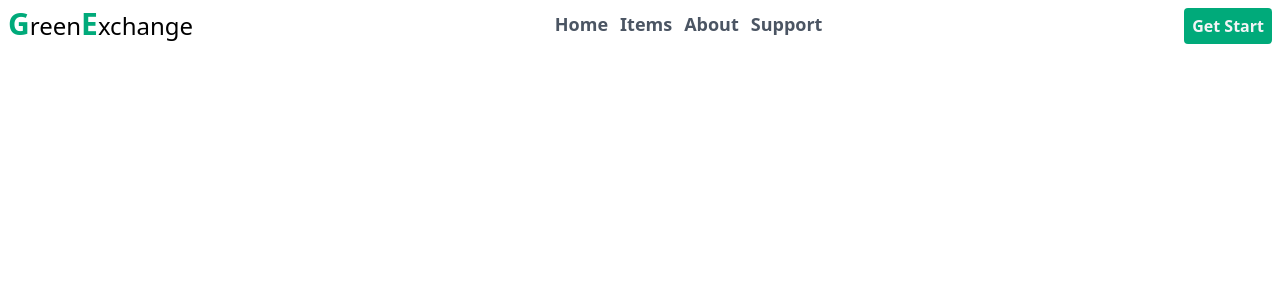
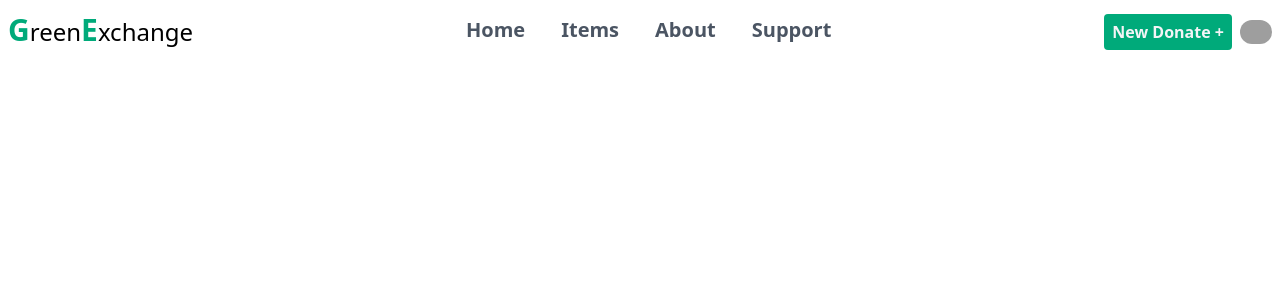
Before and after one commit to yahyahewa/Green_Exchnage_Front_End_React, a React app: page / in a window 1280 px wide. Shown: the top 300 px of the page. Built offline with nearby package versions, Linux system fonts and the light colour scheme; grey boxes are pictures that could not be loaded; the HTML template or start-up script is replaced by a standard one.

Commit message:
change navlink color

```diff
--- a/src/assets/Data.js
+++ b/src/assets/Data.js
@@ -3,28 +3,28 @@ export const Navlink = [
     id: 1,
     Title: "Home",
     Style:
-      "block px-3 py-2 rounded active:text-jade-200  hover:text-white hover:text-jade-900 focus:outline-none focus:text-white focus:bg-jade-700",
-    Link: "",
+      "block px-3 py-2 text-xl rounded active:text-jade-200 font-bold hover:text-jade-400 hover:text-jade-900 focus:outline-none focus:text-jade-600 focus:font-semibold",
+    Link: "home",
   },
   {
     id: 2,
     Title: "Items",
     Style:
-      "block px-3 py-2 rounded active:text-jade-200 hover:text-white hover:text-jade-900 focus:outline-none focus:text-white focus:bg-jade-700",
+      "block px-3 py-2 text-xl rounded active:text-jade-200 font-bold  hover:text-jade-400 hover:text-jade-900 focus:outline-none focus:text-jade-600 focus:font-semibold",
     Link: "/items",
   },
   {
     id: 3,
     Title: "About",
     Style:
-      "block px-3 py-2 rounded active:text-jade-200 hover:text-white hover:text-jade-900 focus:outline-none focus:text-white focus:bg-jade-700",
+      "block px-3 py-2 text-xl rounded active:text-jade-200 font-bold  hover:text-jade-400 hover:text-jade-900 focus:outline-none focus:text-jade-600 focus:font-semibold ",
     Link: "/about",
   },
   {
     id: 4,
     Title: "Support",
     Style:
-      "block px-3 py-2 rounded hover:text-white active:text-jade-200 hover:text-jade-900 focus:outline-none focus:text-white focus:bg-jade-700",
+      "block px-3 py-2 text-xl rounded active:text-jade-200 font-bold  hover:text-jade-400 hover:text-jade-900 focus:outline-none focus:text-jade-600  focus:font-semibold",
     Link: "/support",
   },
 ];
--- a/src/components/navbar/Navbar.jsx
+++ b/src/components/navbar/Navbar.jsx
@@ -1,8 +1,9 @@
 import { useState } from "react";
+import Menu from "../../assets/Icons/hamburger.png";
 import { Navlink } from "../../assets/Data";
 import { Link } from "react-router-dom";
 const Navbar = () => {
-  localStorage.clear("isUser", "yahya");
+  localStorage.setItem("isUser", "yahya");
   const [showMenu, setShowMenu] = useState(false);
 
   const handleToggleMenu = () => {
@@ -34,7 +35,7 @@ const Navbar = () => {
               }}
               to={value.Link}
               key={value.id}
-              className="text-lg font-bold"
+              className={value.Style}
             >
               {value.Title}
             </Link>
```
